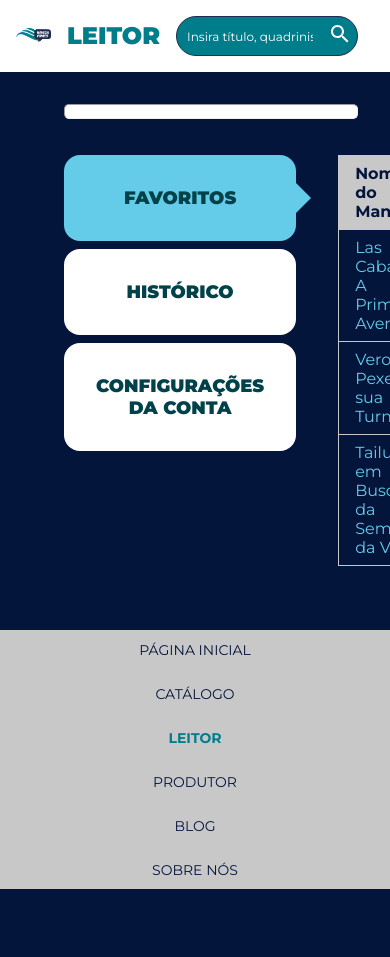
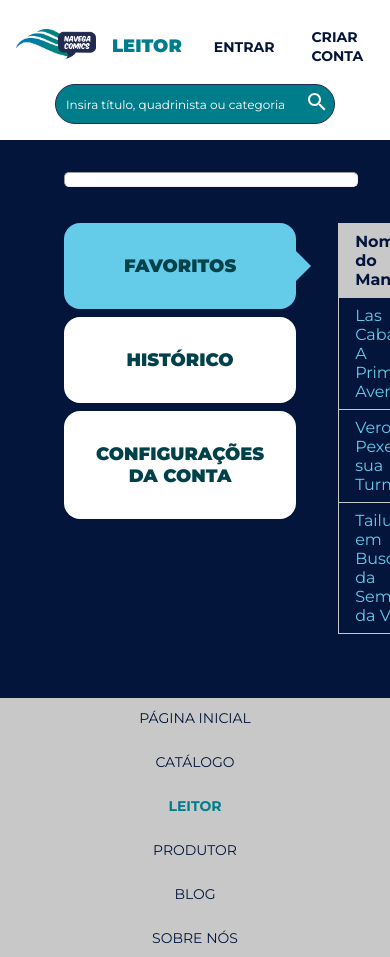
Before and after one commit to YannFigueiredo/narede, a React (Create React App) app in the folder frontend/: page /leitor in a window 390 px wide. Before the commit the page ends 889 px from the top, so only its background shows below. Built offline with nearby package versions, Linux system fonts and the light colour scheme.

Commit message:
style: adicionada responsividade no header

```diff
--- a/frontend/src/components/Header/index.js
+++ b/frontend/src/components/Header/index.js
@@ -75,7 +75,7 @@ export default function Header() {
       {
         actualPage.pathname === "/" &&
         <MenuWrapper>
-          <Menu ref={menu} variant={actualPage.pathname === "/" ? "home" : "others"}>
+          <Menu id="main-menu" ref={menu} variant={actualPage.pathname === "/" ? "home" : "others"}>
             <li>
               <a href="/" className={actualPage.pathname === "/" ? "active" : ""}>
                 Página inicial
@@ -132,6 +132,7 @@ export default function Header() {
         </MenuWrapper>
       }
       <Input
+        className="search-input-header"
         width="auto"
         isSearch
         placeholder="Insira título, quadrinista ou categoria"
@@ -149,7 +150,7 @@ export default function Header() {
         }
         {
           isLogged === false &&
-          <Menu variant={actualPage.pathname === "/" ? "home" : "others"}>
+          <Menu  variant={actualPage.pathname === "/" ? "home" : "others"}>
             <li><a href="#" onClick={login}>Entrar</a></li>
             <li><a href="#">Criar conta</a></li>
           </Menu>
--- a/frontend/src/components/Header/styles.js
+++ b/frontend/src/components/Header/styles.js
@@ -10,6 +10,19 @@ export const Container = styled.header`
   justify-content: space-between;
   gap: ${({theme}) => theme.spacing.between_elements.between_items};
   padding: ${({theme}) => theme.spacing.padding.small};
+
+  @media screen and (max-width: 768px) {
+    position: relative;
+    padding-bottom: ${({theme}) => theme.spacing.padding.very_large};
+
+    .search-input-header {
+      position: absolute;
+      bottom: 0;
+      left: 0;
+      right: 0;
+      margin: ${({theme}) => theme.spacing.padding.small} auto;
+    }
+  }
 `;
 
 export const ImageWrapper = styled.div`
@@ -19,6 +32,7 @@ export const ImageWrapper = styled.div`
 
   img {
     max-width: 11rem;
+    min-width: 5rem;
     width: 100%;
     height: auto;
   }
@@ -29,6 +43,12 @@ export const ImageWrapper = styled.div`
     font-weight: 900;
     font-size: 1.5rem;
     line-height: 1;
+  }
+
+  @media screen and (max-width: 768px) {
+    h1 {
+      font-size: ${({theme}) => theme.fontSize.base_large};
+    }
   }
 `;
 
@@ -41,6 +61,7 @@ export const MenuWrapper = styled.nav`
   #menu-open {
     display: none;
     font-size: ${({theme}) => theme.fontSize.large};
+    cursor: pointer;
   }
 
   #menu-close {
@@ -55,13 +76,37 @@ export const MenuWrapper = styled.nav`
     margin: ${({theme}) => theme.spacing.padding.normal} ${({theme}) => theme.spacing.padding.normal} 0 0;
   }
 
-  @media screen and (max-width: 600px) {
+  @media screen and (max-width: 992px) {
     #menu-open {
       display: inline-block;
     }
 
     #menu-close {
       display: inline-block;
+    }
+
+    #main-menu {
+      display: none;
+      position: fixed;
+      top: 0;
+      left: 0;
+      right: 0;
+      bottom: 0;
+      background: ${({theme}) => theme.colors.primary};
+      flex-direction: column;
+      justify-content: flex-start;
+      align-items: center;
+      z-index: 999;
+      padding-top: 3.5rem;
+
+      li {
+        width: 100%;
+        text-align: center;
+      }
+
+      li a {
+        font-size: ${({theme}) => theme.fontSize.large};
+      }
     }
   }
  `;
@@ -108,30 +153,6 @@ export const Menu = styled.ul`
     max-width: 40px;
     border-radius: 50%;
   }
-
-  @media screen and (max-width: 600px) {
-    display: none;
-    position: fixed;
-    top: 0;
-    left: 0;
-    right: 0;
-    bottom: 0;
-    background: ${({theme}) => theme.colors.primary};
-    flex-direction: column;
-    justify-content: flex-start;
-    align-items: center;
-    z-index: 999;
-    padding-top: 3.5rem;
-
-    li {
-      width: 100%;
-      text-align: center;
-    }
-
-    li a {
-      font-size: ${({theme}) => theme.fontSize.large};
-    }
-  }
 `;
 
 export const SessionManager = styled.div`
--- a/frontend/src/components/Input/index.js
+++ b/frontend/src/components/Input/index.js
@@ -5,10 +5,11 @@ import SearchIcon from "@mui/icons-material/Search";
 export default function Input({
   width,
   placeholder = "",
-  isSearch = false
+  isSearch = false,
+  className
 }) {
   return(
-    <Container width={width} isSearch={isSearch}>
+    <Container width={width} isSearch={isSearch} className={className}>
       <InputWrapper
         isSearch={isSearch}
         placeholder={placeholder}
```
